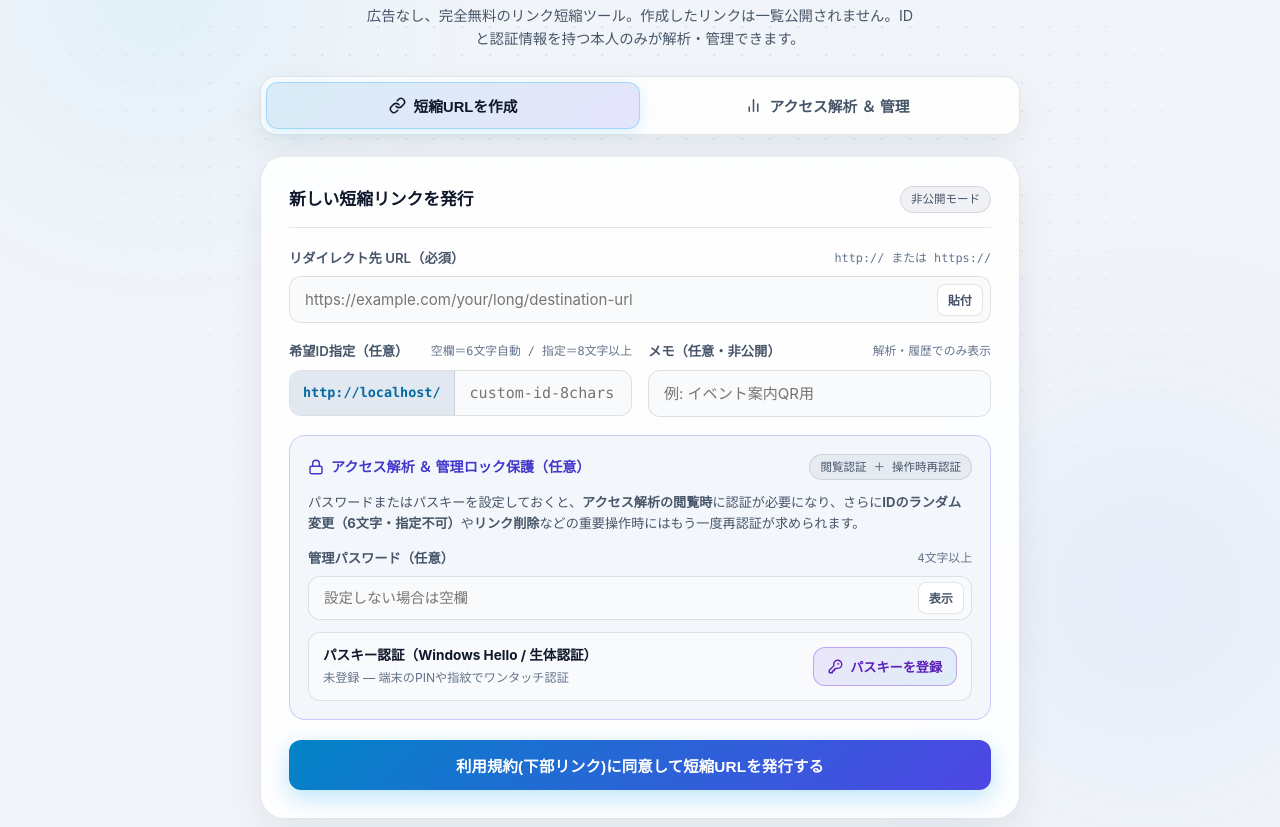
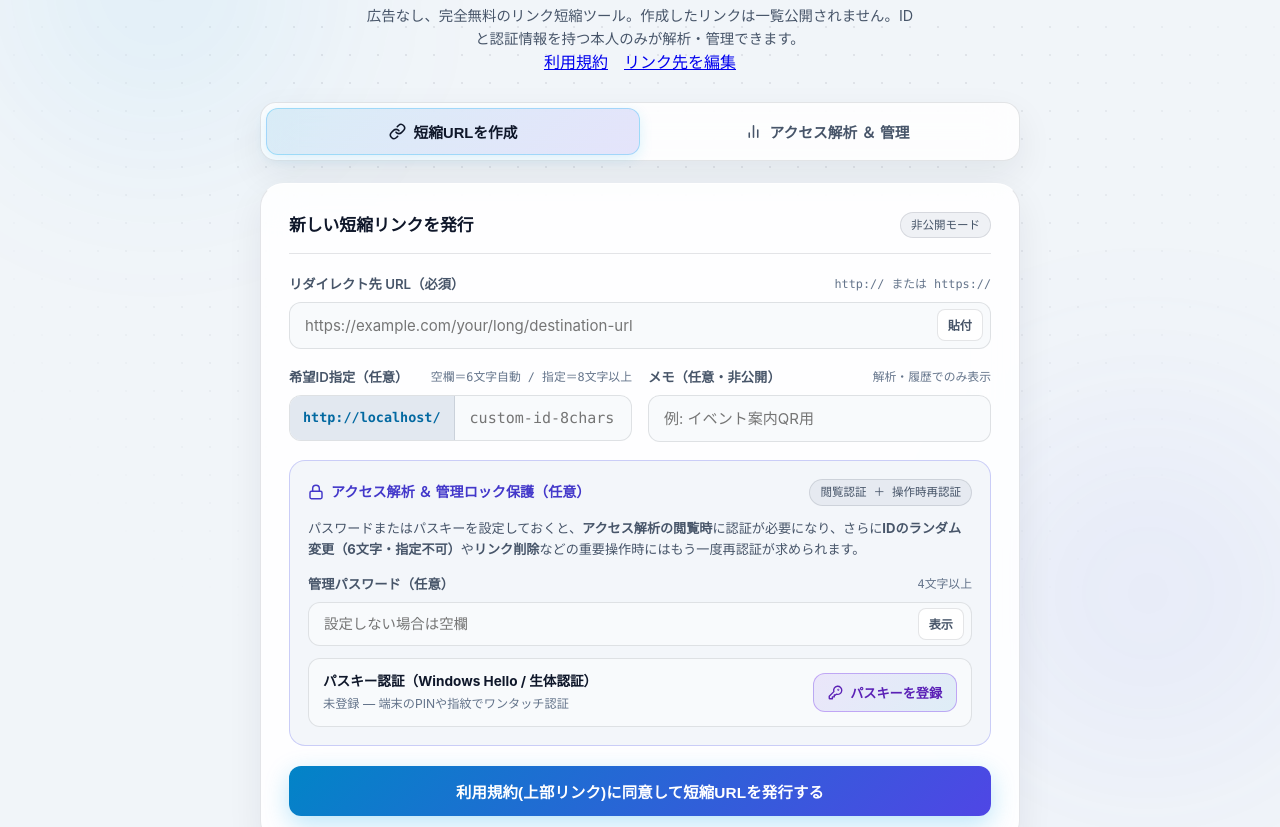
Before and after one commit to sirius2-cheetah/tanshuku, a plain HTML site: page index.html in a window 1280 px wide. Shown: the part 127-954 px from the top of the page. Drawn offline with Linux system fonts and the light colour scheme.

Commit message:
Update terms link and button text in index.html

```diff
--- a/index.html
+++ b/index.html
@@ -1363,6 +1363,7 @@
         <span class="hero-subtitle" id="heroSubtitle">リンク短縮ツール</span>
       </div>
       <p>広告なし、完全無料のリンク短縮ツール。作成したリンクは一覧公開されません。IDと認証情報を持つ本人のみが解析・管理できます。</p>
+       <a href="/利用規約.html">利用規約</a>　<a href="/link-edit">リンク先を編集</a>
     </header>
 
     <!-- Navigation -->
@@ -1490,7 +1491,7 @@
 
           <button type="submit" class="btn-primary" id="createBtn">
             <span class="spinner" id="createSpinner"></span>
-            <span id="createBtnText">利用規約(下部リンク)に同意して短縮URLを発行する</span>
+            <span id="createBtnText">利用規約(上部リンク)に同意して短縮URLを発行する</span>
           </button>
         </form>
 
@@ -1927,7 +1928,7 @@
     </section>
 
     <footer class="site-footer" id="siteFooter">
-      短縮.top — Private &amp; Secure URL Shortener <a href="/利用規約.html">利用規約</a><a href="/link-edit">リンク先を編集</a>
+      短縮.top — Private &amp; Secure URL Shortener
     </footer>
   </div>
 
```
